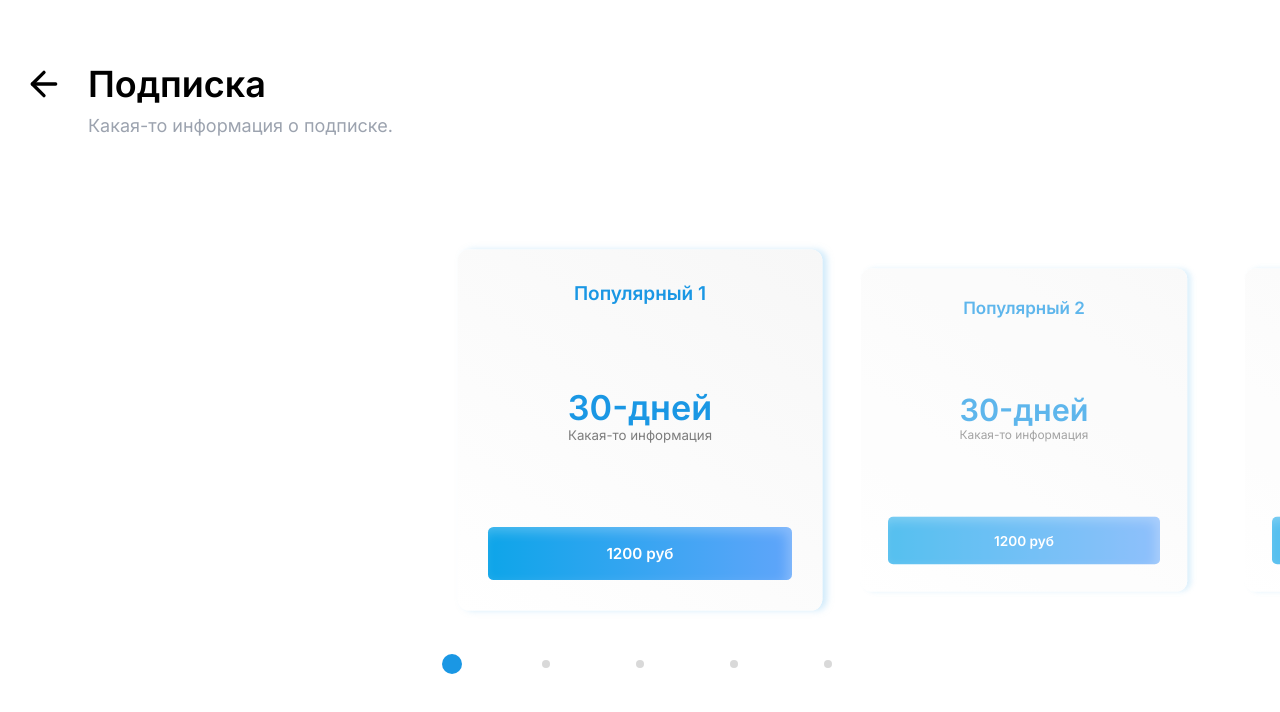
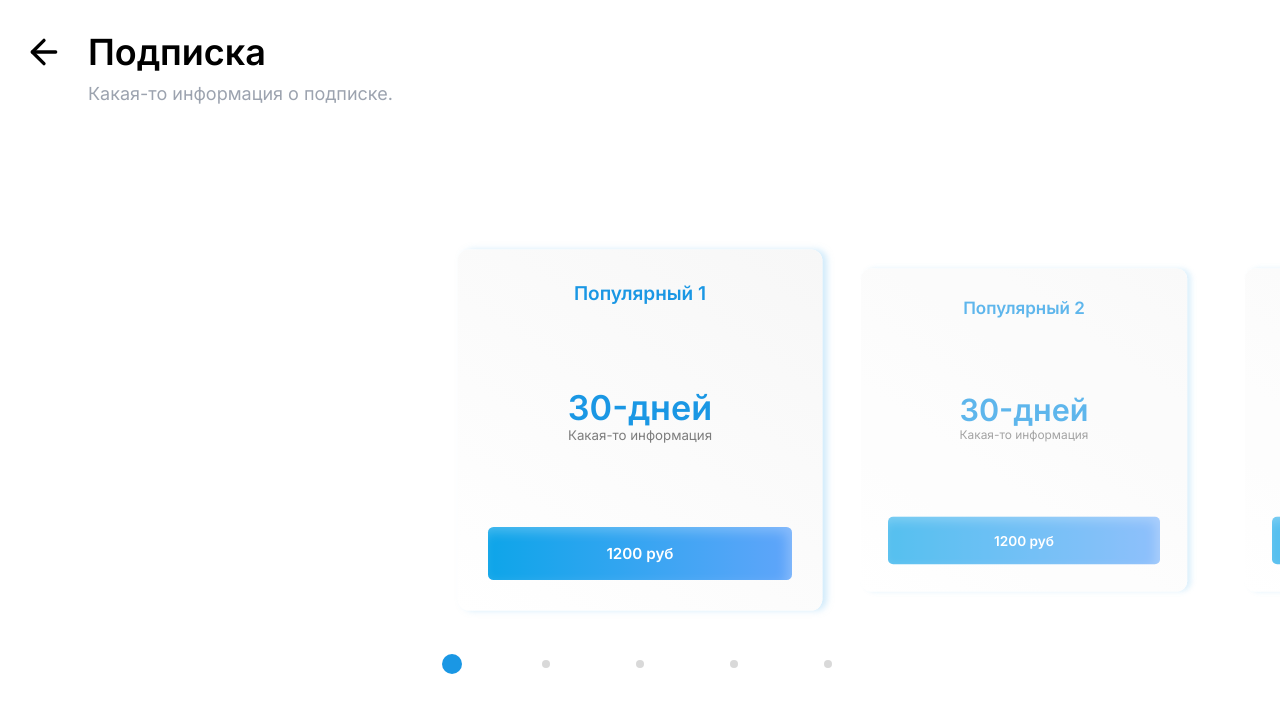
Before and after one commit to VladislavYarikov/sami-paywall, a SvelteKit app: page / in a window 1280 px wide. Shown: the top 712 px of the page. Built offline with nearby package versions, Linux system fonts and the light colour scheme.

Commit message:
topper is moved

```diff
--- a/src/routes/+page.svelte
+++ b/src/routes/+page.svelte
@@ -75,7 +75,7 @@
     });
   </script>
 
-  <section class="pt-16 px-6 flex flex-row gap-6">
+  <section class="pt-8 px-6 flex flex-row gap-6">
     <ArrowLeft size={40} color="#000000" />
     <div class="flex flex-col gap-2">
         <h1 class="text-4xl font-inter font-semibold">Подписка</h1>
```
